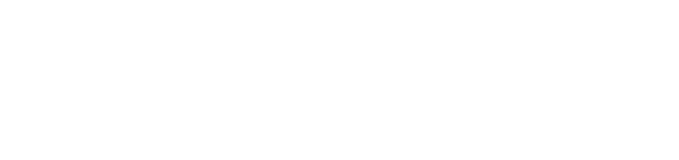
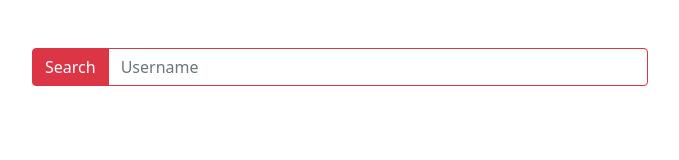
Before and after one commit to MdShohan81/SportsDB-API, a plain HTML site: page index.html in a window 1280 px wide. Shown: the whole page, without its empty margins (300-979 px from the left). Drawn offline with nearby package versions, Linux system fonts and the light colour scheme.

Commit message:
api fetch

```diff
--- a/index.html
+++ b/index.html
@@ -5,8 +5,24 @@
     <meta http-equiv="X-UA-Compatible" content="IE=edge">
     <meta name="viewport" content="width=device-width, initial-scale=1.0">
     <title>SportsDB API</title>
+    <link rel="stylesheet" href="css/style.css">
+    <!-- Bootstrap 5 link -->
+    <link href="https://cdn.jsdelivr.net/npm/bootstrap@5.0.2/dist/css/bootstrap.min.css" rel="stylesheet" integrity="sha384-EVSTQN3/azprG1Anm3QDgpJLIm9Nao0Yz1ztcQTwFspd3yD65VohhpuuCOmLASjC" crossorigin="anonymous">
 </head>
 <body>
+   <section class="container-fluid mt-5">
+       <div class="row">
+           <div class="col-md-6 mx-auto">
+            <div class="input-group mb-3">
+                <button class="input-group-text shadow-none btn btn-danger" onclick="playesData()" id="search-btn">Search</button>
+                <input type="text" class="form-control shadow-none border border-danger text-danger" id="search-input" placeholder="Username" aria-label="Username" aria-describedby="basic-addon2">
+              </div>
+           </div>
+       </div>
+   </section>
 
+
+
+    <script src="js/app.js"></script>
 </body>
 </html>
--- a/js/app.js
+++ b/js/app.js
@@ -0,0 +1,11 @@
+const playesData = ()  =>{
+    const searchInput = document.getElementById('search-input');
+    const searchValue = searchInput.value;
+    const url =`https://www.thesportsdb.com/api/v1/json/2/searchplayers.php?p=${searchValue}`;
+    fetch(url)
+    .then(res =>res.json())
+    .then(data => console.log(data))
+    console.log(url)
+    console.log(searchValue)
+    searchInput.value = '';
+}
```
Also changed, not shown: css/style.css (added).
